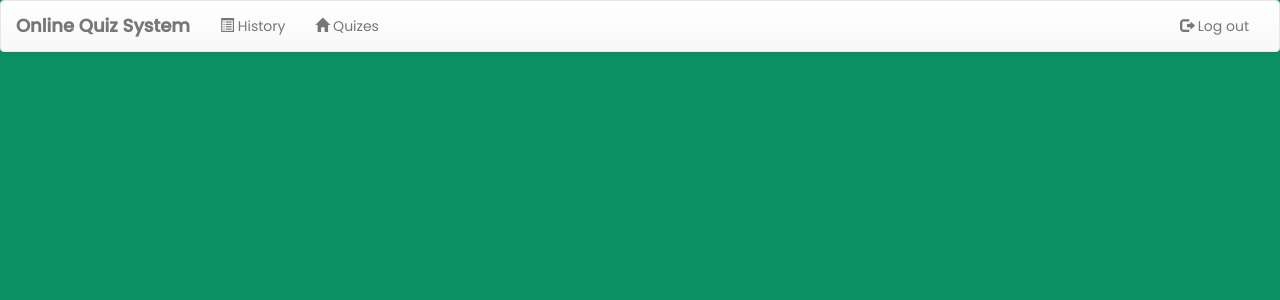
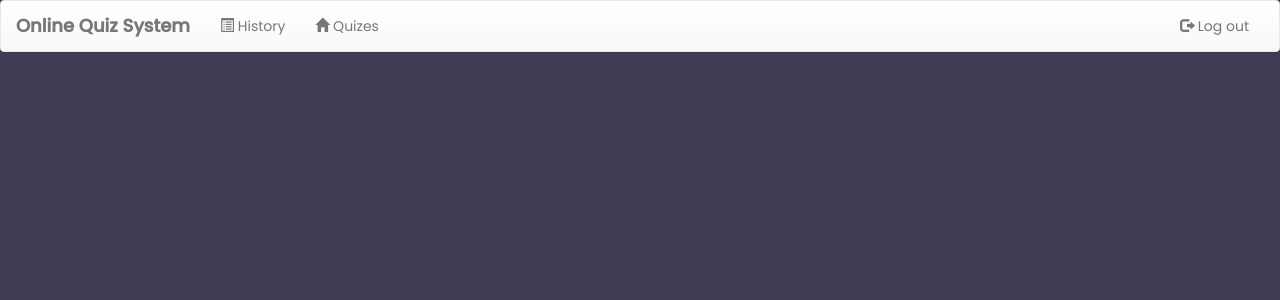
Before and after one commit to whorahulnayak/quizzer-2.0-alphaV, a PHP site: page /welcome.php in a window 1280 px wide. Shown: the top 300 px of the page. Run offline with PHP 8.4, Linux system fonts and the light colour scheme; a user stored in the database is signed in.

Commit message:
bg change

```diff
--- a/css/welcome.css
+++ b/css/welcome.css
@@ -1,7 +1,7 @@
 * {box-sizing: border-box;}
 
 body {
-  background-color: #0b9164;
+  background-color: #3F3D56;
   margin: 0;
   font-family: 'Poppins', sans-serif;
 }
@@ -9,11 +9,11 @@ body {
 .header {
   text-align: center;
   overflow: hidden;
-  background-color: #0b9164;
+  background-color:#3F3D56 ;
   padding: 20px 10px;
   text-decoration: none;
 }
-
+/* #0b9164 */
 .header a, .header .logo {
   color: rgb(255, 255, 255);
   text-align: center;
```
